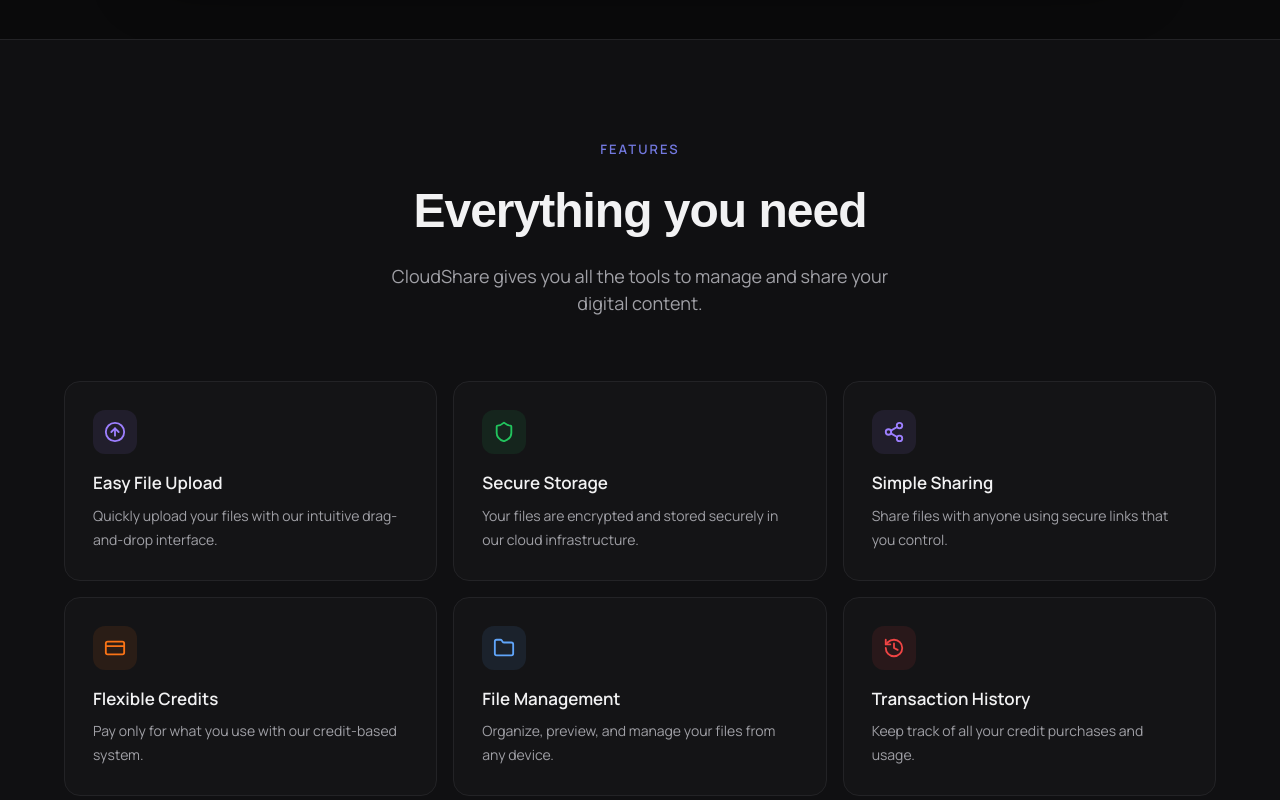
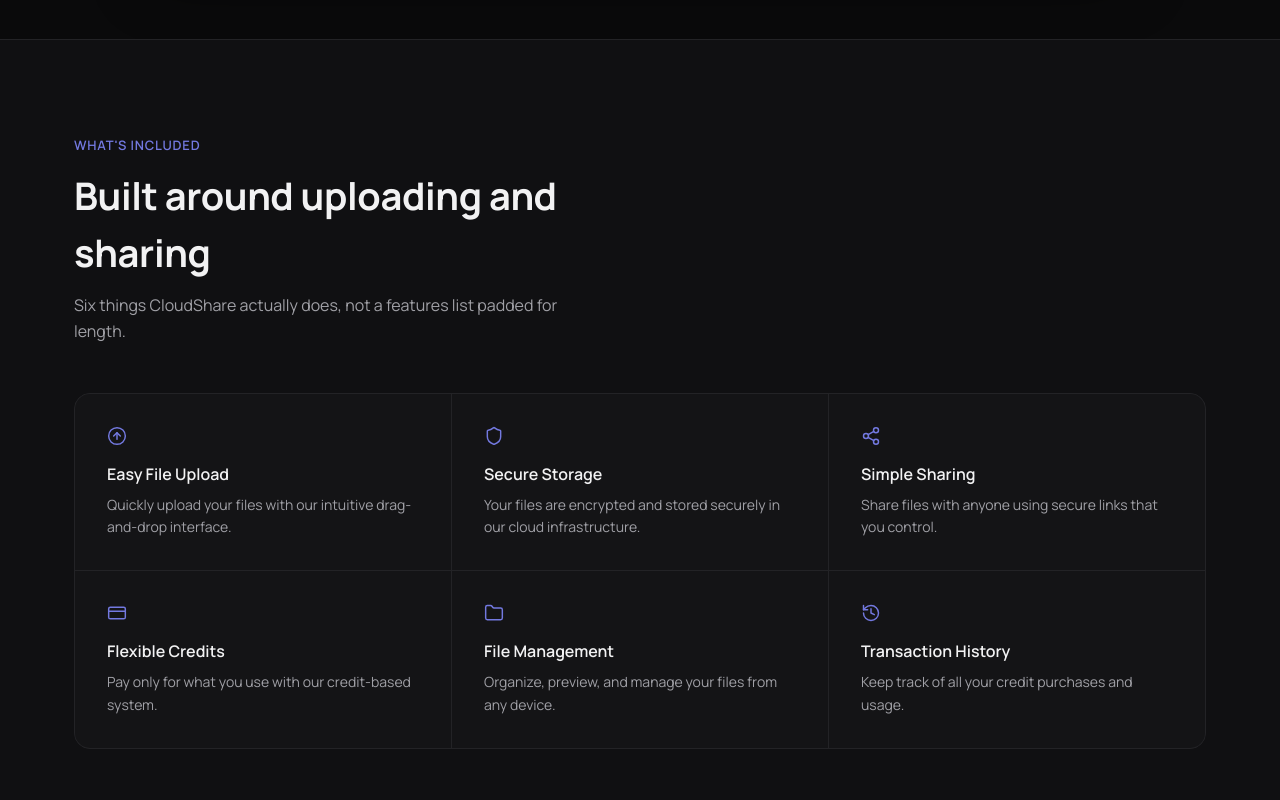
Before and after one commit to ankushsharma00869-sys/CloudShare, a React (Vite) app: page / in a window 1280 px wide. Shown: the part 1300-2100 px from the top of the page. Built offline with nearby package versions, Linux system fonts and the light colour scheme.

Commit message:
Update FeatureSection.jsx

```diff
--- a/src/component/landing/FeatureSection.jsx
+++ b/src/component/landing/FeatureSection.jsx
@@ -5,33 +5,29 @@
 
 const FeatureSection = ({ features }) => {
   return (
-    <div style={{ background: 'var(--bg-surface)', padding: '100px 0', borderTop: '1px solid var(--border)' }}>
-      <div style={{ maxWidth: '1200px', margin: '0 auto', padding: '0 24px' }}>
-        <div style={{ textAlign: 'center', marginBottom: '64px' }}>
-          <p style={{ fontSize: '13px', fontWeight: 600, color: 'var(--accent-bright)', letterSpacing: '2px', textTransform: 'uppercase', marginBottom: '16px' }}>Features</p>
-          <h2 style={{ fontFamily: "'Space Grotesk', sans-serif", fontSize: 'clamp(32px, 4vw, 48px)', fontWeight: 700, color: 'var(--text-primary)', letterSpacing: '-1px', marginBottom: '16px' }}>
-            Everything you need
+    <div style={{ background: 'var(--bg-surface)', padding: 'var(--space-24) 0', borderTop: '1px solid var(--border)' }}>
+      <div style={{ maxWidth: '1180px', margin: '0 auto', padding: '0 24px' }}>
+        <div style={{ marginBottom: 'var(--space-12)', maxWidth: '520px' }}>
+          <p style={{ fontSize: '13px', fontWeight: 600, color: 'var(--accent-bright)', letterSpacing: '0.06em', textTransform: 'uppercase', marginBottom: 'var(--space-3)' }}>What's included</p>
+          <h2 style={{ fontSize: 'clamp(28px, 3.5vw, 38px)', fontWeight: 700, color: 'var(--text-primary)', letterSpacing: '-0.01em', marginBottom: 'var(--space-3)' }}>
+            Built around uploading and sharing
           </h2>
-          <p style={{ fontSize: '18px', color: 'var(--text-secondary)', maxWidth: '500px', margin: '0 auto' }}>
-            CloudShare gives you all the tools to manage and share your digital content.
+          <p style={{ fontSize: '16px', color: 'var(--text-secondary)', lineHeight: 1.6 }}>
+            Six things CloudShare actually does, not a features list padded for length.
           </p>
         </div>
 
-        <div style={{ display: 'grid', gridTemplateColumns: 'repeat(auto-fit, minmax(300px, 1fr))', gap: '16px' }}>
+        <div style={{ display: 'grid', gridTemplateColumns: 'repeat(auto-fit, minmax(300px, 1fr))', gap: '1px', background: 'var(--border)', border: '1px solid var(--border)', borderRadius: 'var(--radius-lg)', overflow: 'hidden' }}>
           {features.map((feature, index) => {
             const Icon = iconMap[feature.iconName] || FileText
-            const colorMap = { 'text-purple-500': '#9d7fff', 'text-green-500': '#22c55e', 'text-orange-500': '#f97316', 'text-blue-500': '#60a5fa', 'text-red-500': '#ef4444' }
-            const iconColor = colorMap[feature.iconColor] || '#9d7fff'
             return (
               <div key={index}
-                style={{ background: 'var(--bg-card)', border: '1px solid var(--border)', borderRadius: '16px', padding: '28px', transition: 'all 0.25s', cursor: 'default' }}
-                onMouseEnter={e => { e.currentTarget.style.borderColor = 'var(--accent)'; e.currentTarget.style.background = 'var(--bg-elevated)'; e.currentTarget.style.transform = 'translateY(-3px)'; e.currentTarget.style.boxShadow = '0 20px 40px var(--accent-glow)'; }}
-                onMouseLeave={e => { e.currentTarget.style.borderColor = 'var(--border)'; e.currentTarget.style.background = 'var(--bg-card)'; e.currentTarget.style.transform = 'translateY(0)'; e.currentTarget.style.boxShadow = 'none'; }}>
-                <div style={{ width: '44px', height: '44px', borderRadius: '12px', background: iconColor + '18', display: 'flex', alignItems: 'center', justifyContent: 'center', marginBottom: '16px' }}>
-                  <Icon size={22} color={iconColor} />
-                </div>
-                <h3 style={{ fontSize: '17px', fontWeight: 600, color: 'var(--text-primary)', marginBottom: '8px' }}>{feature.title}</h3>
-                <p style={{ fontSize: '14px', color: 'var(--text-secondary)', lineHeight: 1.7 }}>{feature.description}</p>
+                style={{ background: 'var(--bg-card)', padding: 'var(--space-8)', transition: `background var(--duration) var(--ease)` }}
+                onMouseEnter={e => { e.currentTarget.style.background = 'var(--bg-elevated)'; }}
+                onMouseLeave={e => { e.currentTarget.style.background = 'var(--bg-card)'; }}>
+                <Icon size={20} color="var(--accent-bright)" strokeWidth={1.75} style={{ marginBottom: 'var(--space-4)' }} />
+                <h3 style={{ fontSize: '16px', fontWeight: 600, color: 'var(--text-primary)', marginBottom: 'var(--space-2)' }}>{feature.title}</h3>
+                <p style={{ fontSize: '14px', color: 'var(--text-secondary)', lineHeight: 1.6 }}>{feature.description}</p>
               </div>
             )
           })}
```
